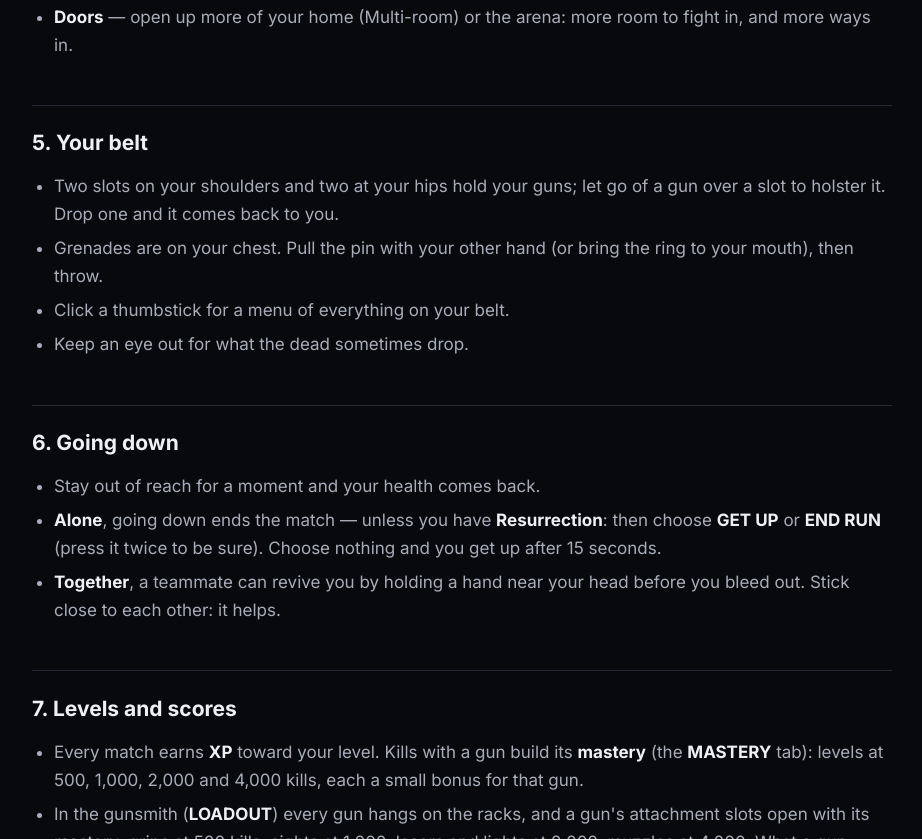
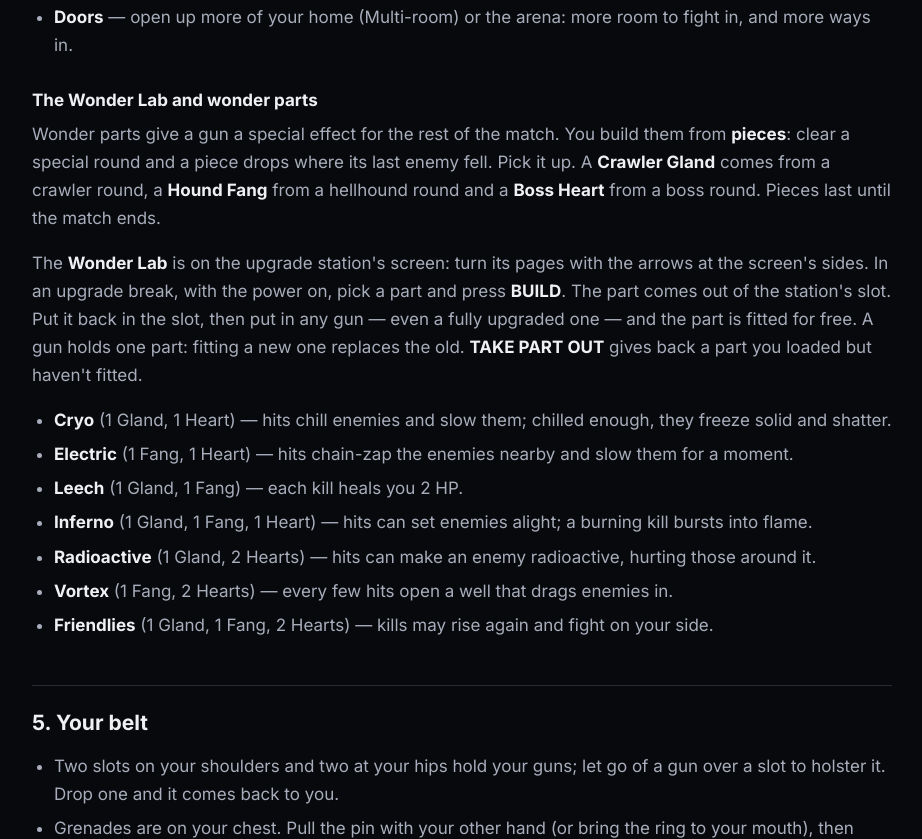
Before and after one commit to nukey9/nightshift-games, a plain HTML site: page barricaded/guide/index.html in a window 1280 px wide. Shown: the part 2684-3523 px from the top of the page, without its empty margins (178-1100 px from the left). Drawn offline with nearby package versions, Linux system fonts and the light colour scheme.

Commit message:
Barricaded: guide gains the Wonder Lab and wonder parts (pieces, building, fitting, all seven parts); privacy policy says what the Friends permission is used for (the FRIENDS leaderboards only, never saved or sent); credits: Kevin MacLeod's "Oppressive Gloom" (CC BY 4.0), the Lock & Load drop's name
Co-Authored-By: Claude Opus 5.5 <noreply@anthropic.com>

```diff
--- a/barricaded/guide/index.html
+++ b/barricaded/guide/index.html
@@ -116,7 +116,7 @@
     <li><strong>Hold the ways in.</strong> Zombies tear the boards off your windows and climb in, or break through your walls. Every hit earns points; kills earn more.</li>
     <li><strong>Board up</strong> broken windows with planks from the pile beneath them &mdash; it slows them down and earns points too.</li>
     <li><strong>Spend</strong> your points between attacks: a better gun, a turn at the mystery box, perks, upgrades.</li>
-    <li><strong>Catch your breath</strong> at the breaks between rounds &mdash; and watch out for the rounds that bring something other than zombies. Full Ammo comes after every 5th round.</li>
+    <li><strong>Catch your breath</strong> at the breaks between rounds &mdash; and watch out for the rounds that bring something other than zombies. A Lock &amp; Load comes after every 5th round.</li>
   </ol>
 
   <h2 id="buy">4. Spending your points</h2>
@@ -128,6 +128,26 @@
     <li><strong>Perks</strong> &mdash; drink one to keep it for the rest of the match: more health (<strong>Toughness</strong>), more damage (<strong>Firepower</strong>), getting back up on your own (<strong>Resurrection</strong>), boarding up bare-handed (<strong>Handyman</strong>), faster revives (<strong>Field Medic</strong>), and the <strong>Akimbo</strong> perks: with a gun in each hand, each one reloads at your belt, racks with the other hand and shoots without the one-handed spread.</li>
     <li><strong>The upgrade station</strong> &mdash; opens at the breaks after rounds 9, 14, 19 and every five rounds after. Levels 1&ndash;3 come first, a 4th after round 19 and the rest after round 29 (machine guns other than the MG&nbsp;34 wait for round 29). Each level makes the gun hit harder, and more; a pistol at level 3 fires explosive rounds &mdash; for crowds, with fewer spare magazines.</li>
     <li><strong>Doors</strong> &mdash; open up more of your home (Multi-room) or the arena: more room to fight in, and more ways in.</li>
+  </ul>
+
+  <h3 id="wonder">The Wonder Lab and wonder parts</h3>
+  <p>Wonder parts give a gun a special effect for the rest of the match. You build them from <strong>pieces</strong>: clear a
+    special round and a piece drops where its last enemy fell. Pick it up. A <strong>Crawler Gland</strong> comes from a crawler
+    round, a <strong>Hound Fang</strong> from a hellhound round and a <strong>Boss Heart</strong> from a boss round. Pieces last
+    until the match ends.</p>
+  <p>The <strong>Wonder Lab</strong> is on the upgrade station's screen: turn its pages with the arrows at the screen's sides.
+    In an upgrade break, with the power on, pick a part and press <strong>BUILD</strong>. The part comes out of the station's
+    slot. Put it back in the slot, then put in any gun &mdash; even a fully upgraded one &mdash; and the part is fitted for free.
+    A gun holds one part: fitting a new one replaces the old. <strong>TAKE PART OUT</strong> gives back a part you loaded but
+    haven't fitted.</p>
+  <ul>
+    <li><strong>Cryo</strong> (1 Gland, 1 Heart) &mdash; hits chill enemies and slow them; chilled enough, they freeze solid and shatter.</li>
+    <li><strong>Electric</strong> (1 Fang, 1 Heart) &mdash; hits chain-zap the enemies nearby and slow them for a moment.</li>
+    <li><strong>Leech</strong> (1 Gland, 1 Fang) &mdash; each kill heals you 2 HP.</li>
+    <li><strong>Inferno</strong> (1 Gland, 1 Fang, 1 Heart) &mdash; hits can set enemies alight; a burning kill bursts into flame.</li>
+    <li><strong>Radioactive</strong> (1 Gland, 2 Hearts) &mdash; hits can make an enemy radioactive, hurting those around it.</li>
+    <li><strong>Vortex</strong> (1 Fang, 2 Hearts) &mdash; every few hits open a well that drags enemies in.</li>
+    <li><strong>Friendlies</strong> (1 Gland, 1 Fang, 2 Hearts) &mdash; kills may rise again and fight on your side.</li>
   </ul>
 
   <h2 id="gear">5. Your belt</h2>
```
Also changed, not shown: barricaded/credits/index.html (+7 -1 lines), barricaded/privacy/index.html (+5 -2 lines).
